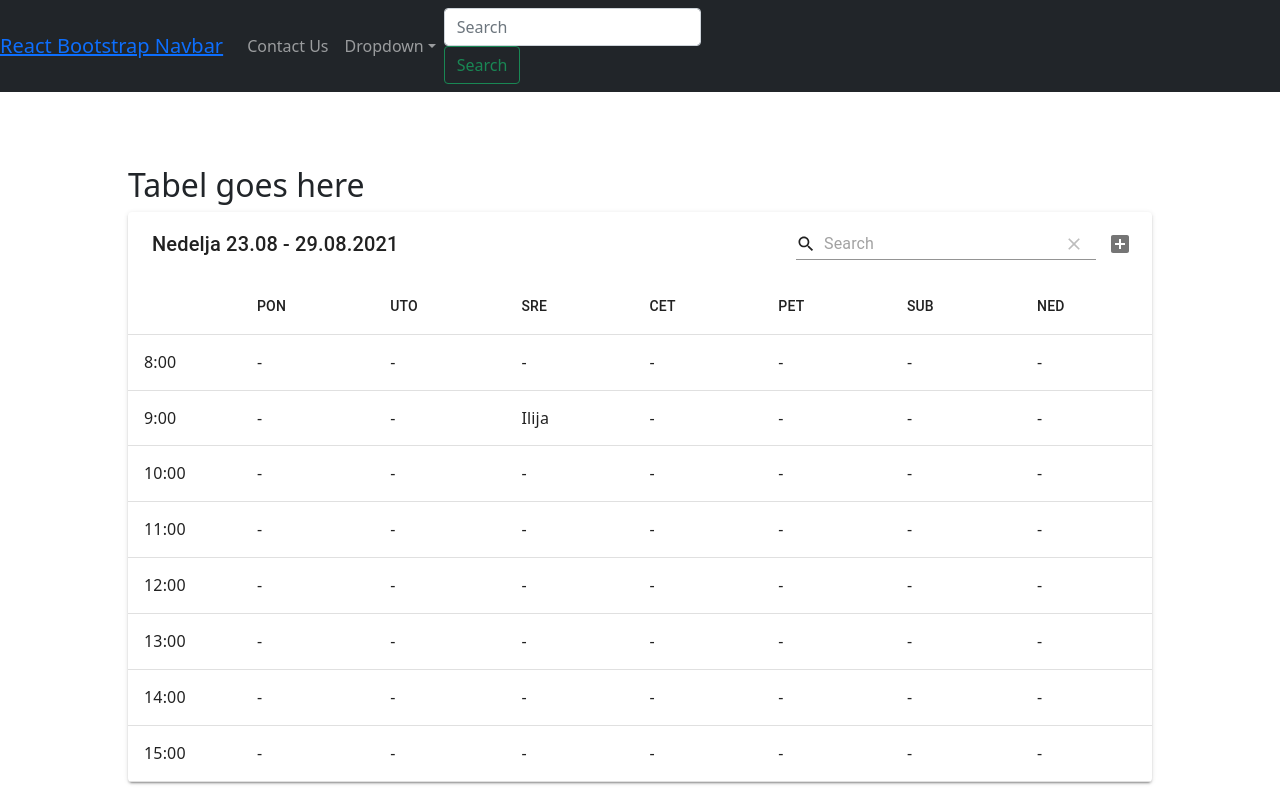
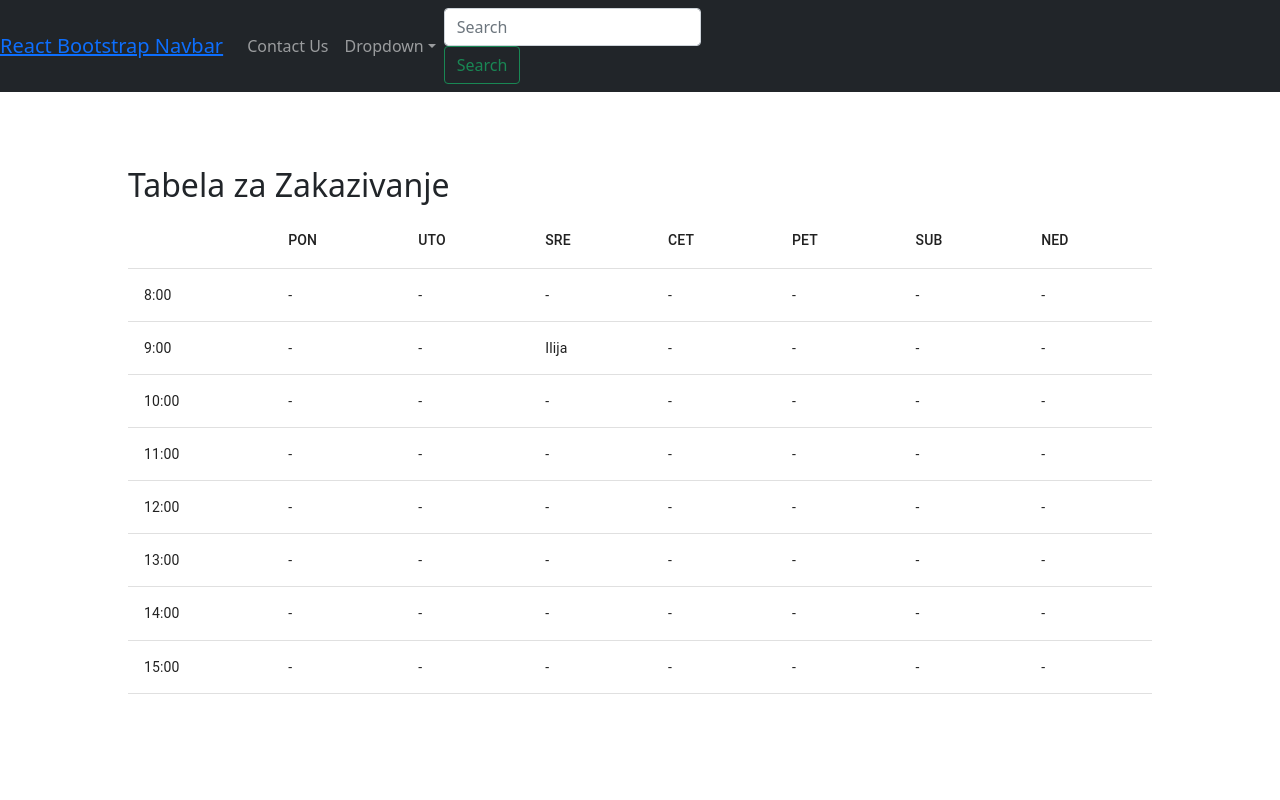
Before and after one commit to Stevancuk/med-react, a React (Create React App) app: page /zakazivanje in a window 1280 px wide. Built offline with nearby package versions, Linux system fonts and the light colour scheme.

Commit message:
Zakazivanje table changed; New page - usluge added

```diff
--- a/src/App.js
+++ b/src/App.js
@@ -6,6 +6,8 @@ import Zakazivanje from './components/Zakazivanje/Zakazivanje';
 import KlijentProfile from './components/KlijentProfile/KlijentProfile';
 import MainNavBar from './components/MainNavBar/MainNavBar';
 import NoviTretman from './components/NoviTretman/NoviTretman';
+import Usluge from './components/Usluge/Usluge';
+
 import { useState, useCallback } from 'react';
 import { BrowserRouter as Router, Switch, Route } from 'react-router-dom';
 import Home from './components/Home/Home';
@@ -13,6 +15,7 @@ import AboutUs from './components/AboutUs/AboutUs';
 import ContactUs from './components/ContactUs/ContactUs';
 // import { Button, ButtonGroup } from 'react-bootstrap';
 import './index.css';
+import ZakaziTretman from './components/ZakaziTretman/ZakaziTretman';
 
 function App() {
 
@@ -32,6 +35,11 @@ function App() {
                 parentState ={singleViewVisibility}
                 parentStateSetter ={wrappersetSingleViewVisibility}
             /> : ''}
+
+            {/* {popupTretman ? <ZakaziTretman
+                parentState ={popupTretman}
+                parentStateSetter ={wrappersetPopupTretman}
+            /> : ''} */}
 
             <MainNavBar/>
             {/*<Header/>*/}
@@ -58,6 +66,9 @@ function App() {
                 <Route path="/AboutUs">
                     <AboutUs/>
                 </Route>
+                <Route path="/Usluge">
+                    <Usluge/>
+                </Route>
                 <Route path="/">
                     <TopMenu/>
                 </Route>
--- a/src/components/ListaKlijenata/ListaKlijenata.js
+++ b/src/components/ListaKlijenata/ListaKlijenata.js
@@ -57,19 +57,23 @@ const ListaKlijenata = ({ logo, naslov, parentState, parentStateSetter}) => {
 
 	const columns = [
 		{
+			id 			: "1",
 		  	title		: "ID",
 		  	field		: "id",
 			editable	: "never"
 		},
 		{
+			id 			: "2",
 			title		: "Ime i Prezime",
 			field		: "punoIme"
 	  	},
 		{
+			id 			: "3",
 			title		: "Br. Telefona",
 			field		: "tel"
 		},
 		{
+			id 			: "4",
 			title		: "Novi Tretman",
 			field		: "tretman",
 			editable 	: 'never'
--- a/src/components/NoviTretman/NoviTretman.js
+++ b/src/components/NoviTretman/NoviTretman.js
@@ -19,58 +19,6 @@ const NoviTretman = ({ parentState, parentStateSetter }) => {
 		e.preventDefault();
 		setSingleViewVisibility(0);
 	};
-
-	const elements = [
-		[
-			{
-				"type" : "label",
-				"text" : "Dostupne Nedelje"
-			},
-			{
-				"type" 			: "select",
-				"placeholder" 	: "Odaberi Nedelje",
-				"options" 		: [
-					{
-						"value" : 0,
-						"text" 	: "Odaberi Nedelju"
-					},
-					{
-						"value" : 1,
-						"text" 	: "Nedelja 23.08 - 29.08.2021"
-					},
-					{
-						"value" : 2,
-						"text" 	: "Nedelja 29.08 - 05.09.2021"
-					}
-				]
-			},
-			{
-				"type" : "label",
-				"text" : "Dostupni Dani"
-			},
-			{
-				"type" 			: "select",
-				"placeholder" 	: "Odaberi Dan",
-				"options" 		: [
-					{
-						"value" : 0,
-						"text" 	: "Odaberi Dan"
-					},
-					{
-						"value" : 1,
-						"text" 	: "Ponedeljak"
-					},
-					{
-						"value" : 2,
-						"text" 	: "Utorak"
-					}
-				]
-			},
-			{
-				"type" : "button",
-			}
-		]
-	]
 
 	return (
 		<div className="fullScreen">
--- a/src/components/Table/Table.js
+++ b/src/components/Table/Table.js
@@ -18,9 +18,12 @@ import SaveAlt from '@material-ui/icons/SaveAlt';
 import Search from '@material-ui/icons/Search';
 import ViewColumn from '@material-ui/icons/ViewColumn';
 
+import { Switch, Route } from 'react-router-dom';
+
 import { ControlCameraOutlined } from '@material-ui/icons';
+import { Table as TableDiv, TableHead, TableRow, TableBody, TableCell } from '@material-ui/core';
 
-const Table = ({ title, data, columns, options}) => {
+const Table = ({ title, data, columns, options, parentState, parentStateSetter}) => {
 
   const tableIcons = {
     Add: forwardRef((props, ref) => <AddBox {...props} ref={ref} />),
@@ -42,8 +45,26 @@ const Table = ({ title, data, columns, options}) => {
     ViewColumn: forwardRef((props, ref) => <ViewColumn {...props} ref={ref} />)
   };
 
+  function onCellClick (day, time, client) {
+
+    const tret = {
+      'day'     : day,
+      'time'    : time,
+      'client'  : client
+    }
+
+    console.log(tret);
+
+    // setPopupTretman(tret);
+  }
+
   return (
     <div>
+      <Switch>
+          <Route path="/noviKlijent">
+
+          </Route>
+          <Route path="/listaKlijenata">
             <MaterialTable
               title={title}
               data={data}
@@ -86,6 +107,58 @@ const Table = ({ title, data, columns, options}) => {
                   }),
               }}
             />
+          </Route>
+          <Route path="/KlijentProfile">
+          <MaterialTable
+              title={title}
+              data={data}
+              columns={columns}
+              options={options}
+              icons={tableIcons}
+            />
+          </Route>
+          <Route path="/zakazivanje">
+            <TableDiv>
+              <TableHead>
+                <TableRow>
+                  {columns.map((column) => (
+                      <TableCell>{column.title}</TableCell>
+                    ))
+                  }
+                </TableRow>
+              </TableHead>
+              <TableBody>
+                {
+                  data.map(row => {
+                    return (
+                      <TableRow>
+                        {
+                          columns.map(column => {
+
+                            if (column.title != "") {
+                              return (
+                                <TableCell
+                                  className="pointerCell"
+                                  onClick={(() => onCellClick(column.field, row['vreme'], row[column.field]))}
+                                >
+                                  {row[column.field]}
+                                </TableCell>
+                              )
+                            } else {
+                              return (
+                                <TableCell>{row[column.field]}</TableCell>
+                              )
+                            }
+                          })
+                        }
+                      </TableRow>
+                    )
+                  })
+                }
+              </TableBody>
+            </TableDiv>
+          </Route>
+        </Switch>
     </div>
   )
 }
--- /dev/null
+++ b/src/components/Usluge/Usluge.js
@@ -0,0 +1,76 @@
+// import PropTypes from 'prop-types';
+import React, { useState, useEffect } from 'react';
+
+import { Button } from 'react-bootstrap';
+
+const Usluge = () => {
+
+    const [contentValue, changeContent] = useState('');
+
+    function getContent() {
+
+        if (contentValue == "dodaj") {
+            return (
+                <h1>DODAJ NOVU</h1>
+            )
+        } else if (contentValue == "lista") {
+            return (
+                <h1>LISTA USLUGA</h1>
+            )
+        } else if (contentValue == "izmeni") {
+            return (
+                <h1>IZMENI / OBRISI</h1>
+            )
+        } else {
+            return "";
+        }
+    }
+
+    function userChangeContent(text) {
+        changeContent(text);
+    }
+
+    useEffect(() => {
+		changeContent(contentValue);
+	}, [contentValue]);
+
+	return (
+		<div id="usluge_wrapper" className="w-60">
+            <div id="usluge_buttons" className="d-flex justify-content-center mx-0">
+                <Button
+                    className="col-3 mx-3"
+                    onClick={(e) => userChangeContent('dodaj')}
+                >
+                        Dodaj Novu
+                    </Button>
+                <Button
+                    className="col-3 mx-3"
+                    onClick={(e) => userChangeContent('lista')}
+                >
+                        Lista Usluga
+                    </Button>
+                <Button
+                    className="col-3 mx-3"
+                    onClick={(e) => userChangeContent('izmeni')}
+                >
+                        Izmeni / Obrisi
+                    </Button>
+            </div>
+            <div id="usluge_content" className="d-flex justify-content-center mx-0 mt-5">
+                <div className="col-4 text-center">
+                    {getContent}
+                </div>
+            </div>
+		</div>
+	)
+}
+
+Usluge.defaultProps = {
+	// title: 'MED Estetik',
+}
+
+Usluge.propTypes = {
+	// title:  PropTypes.string.isRequried,
+}
+
+export default Usluge;
--- /dev/null
+++ b/src/components/ZakaziTretman/ZakaziTretman.js
@@ -0,0 +1,25 @@
+// import PropTypes from 'prop-types';
+
+// import { Form, Button } from 'react-bootstrap';
+
+// const ZakaziTretman = () => {
+
+// 	return (
+// 		<div className="fullScreen">
+//             <div id="popup_tretman">
+//                 <h2> Dodaj Tretman </h2>
+//                 {/* <h2> {parentState} </h2> */}
+//             </div>
+// 		</div>
+// 	)
+// }
+
+// ZakaziTretman.defaultProps = {
+// 	// title: 'MED Estetik',
+// }
+
+// ZakaziTretman.propTypes = {
+// 	// title:  PropTypes.string.isRequried,
+// }
+
+// export default ZakaziTretman;
--- a/src/components/Zakazivanje/Zakazivanje.js
+++ b/src/components/Zakazivanje/Zakazivanje.js
@@ -6,6 +6,7 @@ const Zakazivanje = () => {
 
 	const data = [
 		{
+			// "id"			: 1,
 			"vreme" 		: "8:00",
 			"ponedeljak" 	: "-",
 			"utorak" 		: "-",
@@ -16,6 +17,7 @@ const Zakazivanje = () => {
 			"nedelja" 		: "-",
 		},
 		{
+			// "id"			: 2,
 			"vreme" 		: "9:00",
 			"ponedeljak" 	: "-",
 			"utorak" 		: "-",
@@ -26,6 +28,7 @@ const Zakazivanje = () => {
 			"nedelja" 		: "-",
 		},
 		{
+			// "id"			: 3,
 			"vreme" 		: "10:00",
 			"ponedeljak" 	: "-",
 			"utorak" 		: "-",
@@ -36,6 +39,7 @@ const Zakazivanje = () => {
 			"nedelja" 		: "-",
 		},
 		{
+			// "id"			: 4,
 			"vreme" 		: "11:00",
 			"ponedeljak" 	: "-",
 			"utorak" 		: "-",
@@ -46,6 +50,7 @@ const Zakazivanje = () => {
 			"nedelja" 		: "-",
 		},
 		{
+			// "id"			: 5,
 			"vreme" 		: "12:00",
 			"ponedeljak" 	: "-",
 			"utorak" 		: "-",
@@ -56,6 +61,7 @@ const Zakazivanje = () => {
 			"nedelja" 		: "-",
 		},
 		{
+			// "id"			: 6,
 			"vreme" 		: "13:00",
 			"ponedeljak" 	: "-",
 			"utorak" 		: "-",
@@ -66,6 +72,7 @@ const Zakazivanje = () => {
 			"nedelja" 		: "-",
 		},
 		{
+			// "id"			: 7,
 			"vreme" 		: "14:00",
 			"ponedeljak" 	: "-",
 			"utorak" 		: "-",
@@ -76,6 +83,7 @@ const Zakazivanje = () => {
 			"nedelja" 		: "-",
 		},
 		{
+			// "id"			: 8,
 			"vreme" 		: "15:00",
 			"ponedeljak" 	: "-",
 			"utorak" 		: "-",
@@ -89,37 +97,44 @@ const Zakazivanje = () => {
 
 	const columns = [
 		{
-		  	title: "",
-		  	field: "vreme",
-			editable: "never"
+			id		: 1,
+		  	title 	: "",
+		  	field 	: "vreme",
 		},
 		{
-		  	title: "PON",
-		  	field: "ponedeljak",
+			id		: 2,
+		  	title 	: "PON",
+		  	field 	: "ponedeljak",
 		},
 		{
-		  	title: "UTO",
-		  	field: "utorak",
+			id		: 3,
+		  	title 	: "UTO",
+		  	field 	: "utorak",
 		},
 		{
-		  	title: "SRE",
-		  	field: "sreda",
+			id		: 4,
+		  	title 	: "SRE",
+		  	field 	: "sreda",
 		},
 		{
-		  	title: "CET",
-		  	field: "cetvrtak",
+			id		: 5,
+		  	title 	: "CET",
+		  	field 	: "cetvrtak",
 		},
 		{
-		  	title: "PET",
-		  	field: "petak",
+			id		: 6,
+		  	title 	: "PET",
+		  	field 	: "petak",
 		},
 		{
-		  	title: "SUB",
-		  	field: "subota",
+			id		: 7,
+		  	title 	: "SUB",
+		  	field 	: "subota",
 		},
 		{
-		  	title: "NED",
-		  	field: "nedelja",
+			id		: 8,
+		  	title 	: "NED",
+		  	field 	: "nedelja",
 		},
 	];
 
@@ -134,8 +149,13 @@ const Zakazivanje = () => {
 
 	return (
 		<div className="w-80">
-			<h2>Tabel goes here</h2>
-			<Table title={title} data={data} columns={columns} options={options}/>
+			<h2>Tabela za Zakazivanje</h2>
+			<Table
+				title={title}
+				data={data}
+				columns={columns}
+				options={options}
+			/>
 		</div>
 	)
 }
--- a/src/index.css
+++ b/src/index.css
@@ -55,3 +55,11 @@ code {
   float: left;
   margin: 15px;
 }
+.pointerCell:hover {
+  cursor: pointer;
+  text-decoration: underline;
+}
+
+#usluge_buttons {
+  /* background-color: burlywood; */
+}
```
Lines whose indentation alone changed are shown as unchanged.
